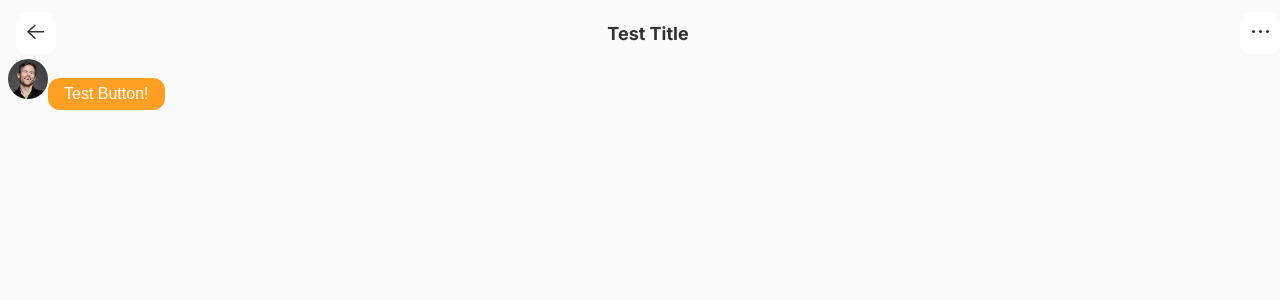
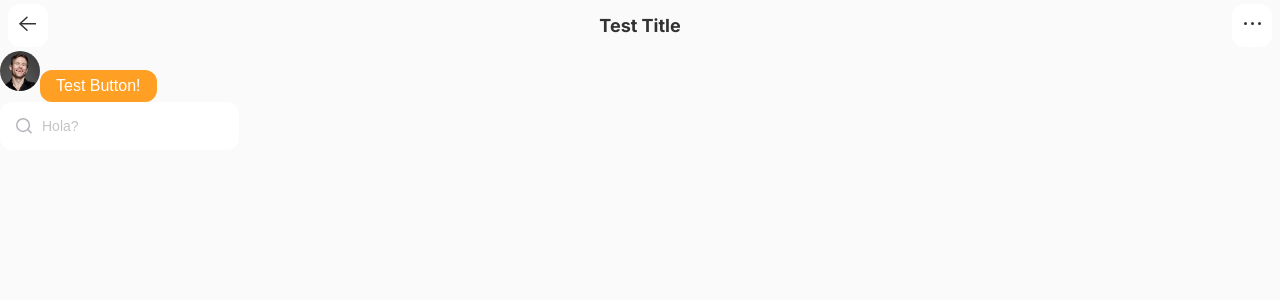
Before and after one commit to jesusaugusto0x2/beer-ecommerce, a Next.js app: page / in a window 1280 px wide. Shown: the top 300 px of the page. Built offline with nearby package versions, Linux system fonts and the light colour scheme.

Commit message:
feat: add search input component

```diff
--- a/src/app/layout.module.scss
+++ b/src/app/layout.module.scss
@@ -1,3 +1,4 @@
 .Layout {
   background-color: #fafafa;
+  margin: 0;
 }
--- a/src/app/page.tsx
+++ b/src/app/page.tsx
@@ -2,10 +2,9 @@
 
 import { fetcher } from "@/api";
 import { Product } from "@/models/product";
-import { Button, NavBar } from "@/components";
+import { Avatar, Button, NavBar, SearchInput } from "@/components";
 import { DotsIcon, LeftArrowIcon } from "@/assets";
 import useSWR from "swr";
-import { Avatar } from "@/components/avatar";
 
 export default function Products() {
   const { error, isLoading } = useSWR<Product[]>("/api/products", fetcher);
@@ -32,6 +31,7 @@ export default function Products() {
         height={40}
       />
       <Button text="Test Button!" />
+      <SearchInput placeholder="Hola?" />
     </main>
   );
 }
--- /dev/null
+++ b/src/assets/icons/search.tsx
@@ -0,0 +1,25 @@
+export const SearchIcon = () => (
+  <svg
+    width="24"
+    height="24"
+    viewBox="0 0 24 24"
+    fill="none"
+    xmlns="http://www.w3.org/2000/svg"
+  >
+    <g opacity="0.3">
+      <circle
+        cx="11.0647"
+        cy="11.0647"
+        r="6.31471"
+        stroke="#0F0D23"
+        stroke-width="1.5"
+      />
+      <path
+        d="M16.0924 15.8441L19 18.6466"
+        stroke="#0F0D23"
+        stroke-width="1.5"
+        stroke-linecap="round"
+      />
+    </g>
+  </svg>
+);
--- a/src/assets/index.ts
+++ b/src/assets/index.ts
@@ -1,2 +1,3 @@
 export * from "./icons/left-arrow";
 export * from "./icons/dots";
+export * from "./icons/search";
--- a/src/components/index.ts
+++ b/src/components/index.ts
@@ -1,2 +1,4 @@
 export * from "./button";
 export * from "./navbar";
+export * from "./avatar";
+export * from "./search-input";
--- a/src/components/navbar/index.module.scss
+++ b/src/components/navbar/index.module.scss
@@ -5,7 +5,6 @@
   justify-content: space-between;
   align-items: center;
   padding: 4px 8px;
-  width: 100%;
 
   button {
     padding: 8px;
--- /dev/null
+++ b/src/components/search-input/index.module.scss
@@ -0,0 +1,27 @@
+@import "@/styles/variables.scss";
+
+.SearchInputWrapper {
+  svg {
+    position: absolute;
+    margin-top: 12px;
+    margin-left: 12px;
+  }
+
+  input {
+    background-color: #fff;
+    border: none;
+    padding: 16px 16px 16px 42px;
+    border-radius: 12px;
+    font-size: $fs-small;
+    color: $dark-color;
+    font-weight: $fw-light;
+
+    &::focus-visible {
+      border: none !important;
+    }
+
+    &::placeholder {
+      color: #c4c4c4;
+    }
+  }
+}
--- /dev/null
+++ b/src/components/search-input/index.tsx
@@ -0,0 +1,12 @@
+import { SearchIcon } from "@/assets";
+import { FC, InputHTMLAttributes } from "react";
+import styles from "./index.module.scss";
+
+type Props = InputHTMLAttributes<HTMLInputElement>;
+
+export const SearchInput: FC<Props> = (props) => (
+  <div className={styles.SearchInputWrapper}>
+    <SearchIcon />
+    <input {...props} type="search" />
+  </div>
+);
--- a/src/styles/variables.scss
+++ b/src/styles/variables.scss
@@ -4,6 +4,7 @@ $secondary-color: #646464;
 $dark-color: #323232;
 
 // font weights
+$fw-light: 400;
 $fw-medium: 500;
 $fw-bold: 700;
 
```
